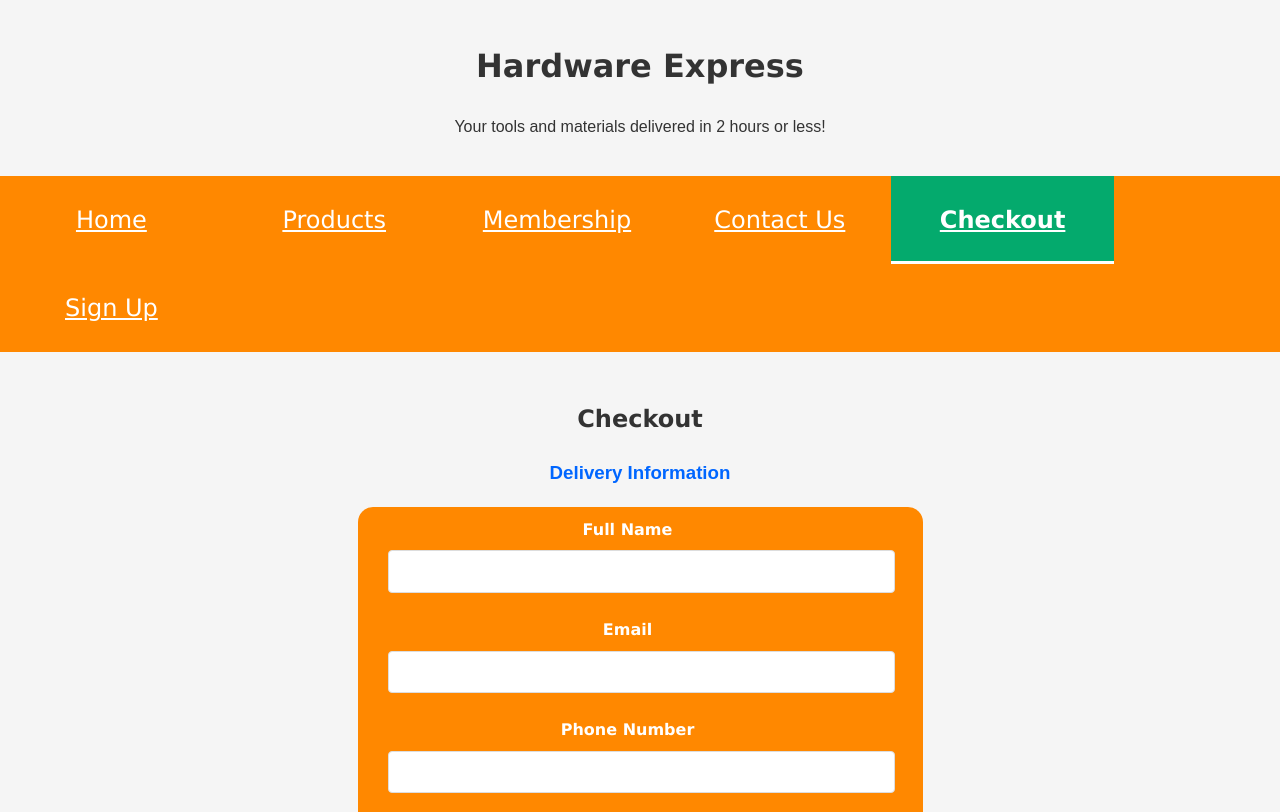
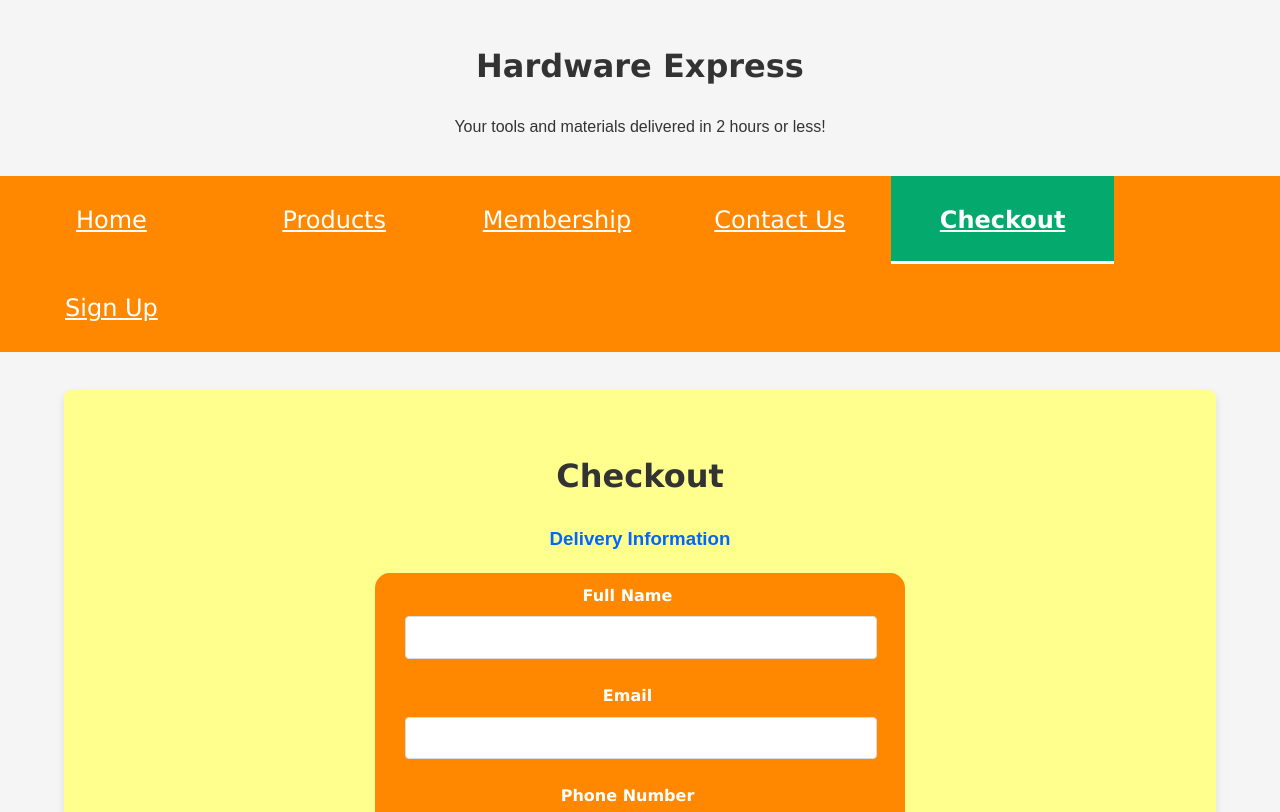
Before and after one commit to CodeFox2/HomeHardware, a plain HTML site: page checkout.html in a window 1280 px wide. Shown: the top 812 px of the page. Drawn offline with Linux system fonts and the light colour scheme; a script that the page names is missing.

Commit message:
Made UI changes

```diff
--- a/checkout.html
+++ b/checkout.html
@@ -25,8 +25,9 @@
         </nav>
     </div>
 
+    <div class="center">
         <div class="container">
-        <h2>Checkout</h2>
+            <h1>Checkout</h1>
 
             <div class="checkout-container">
                 <div class="checkout-form">
@@ -154,7 +155,7 @@
                 </div>
             </div>
         </div>
-
+    </div>
     <footer>
         <p>&copy; 2025 All rights reserved.</p>
     </footer>
```
Lines whose indentation alone changed are shown as unchanged.
